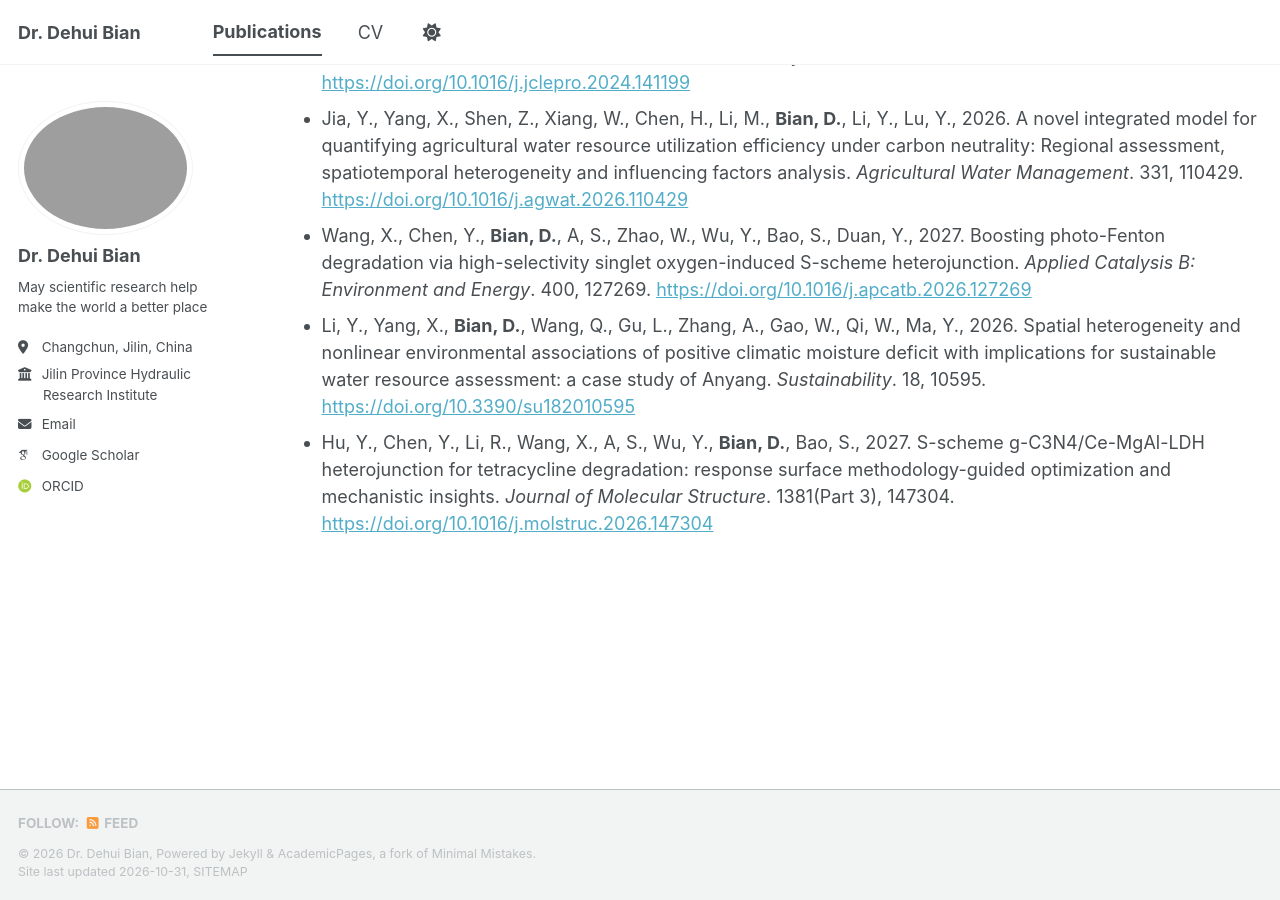
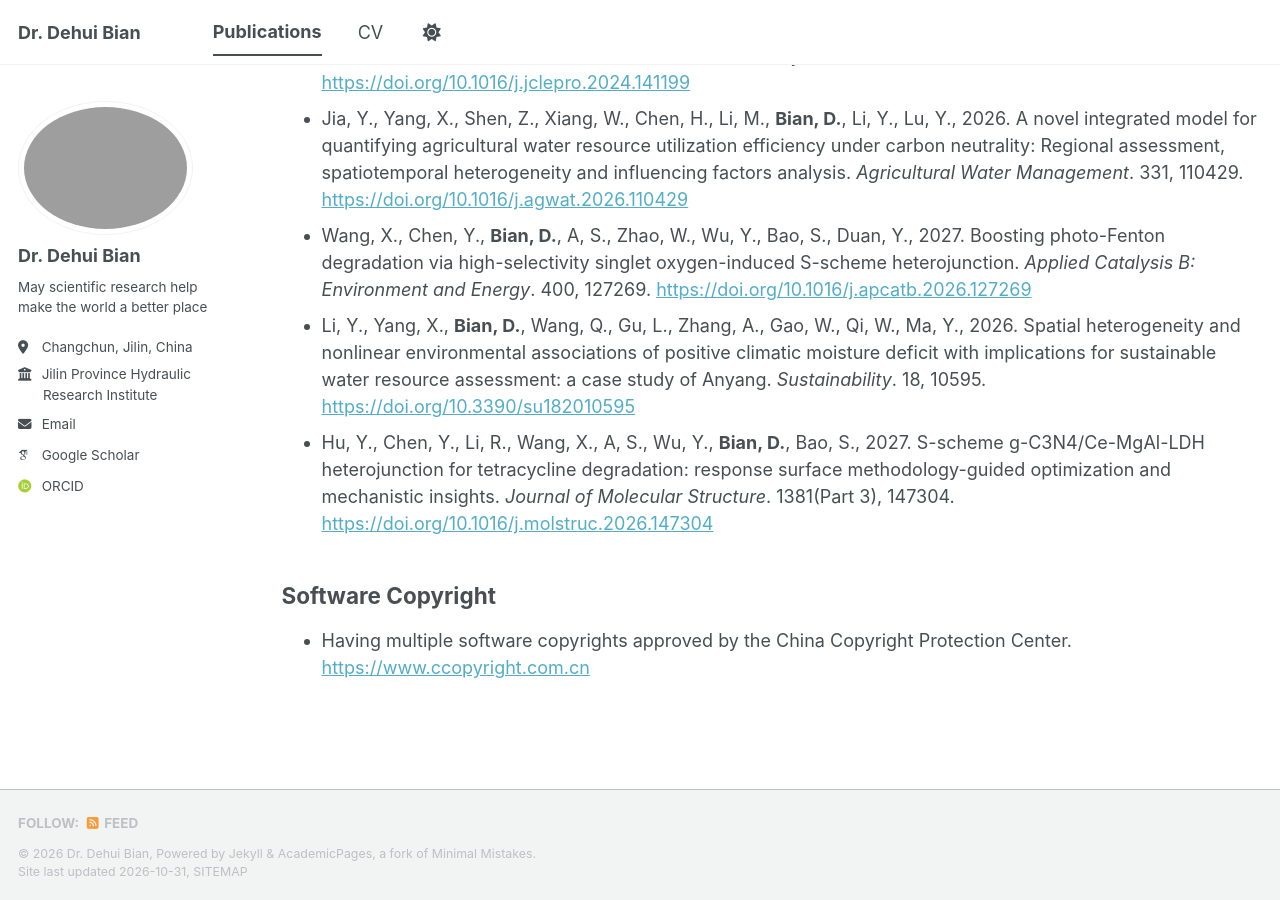
Before and after one commit to DehuiBian/dehuibian.github.io, a Jekyll site: the page built from _pages/publications.html, in a window 1280 px wide and 900 px high, scrolled down 1928 px. Built offline with Jekyll 4.4.1, drawn with Linux system fonts in a browser that asks for light colours; some web fonts are replaced; a script bundle is joined from its source files by our own code; library files that are not in the unit come from our copies; some of the changed text lies outside the part shown.

Commit message:
publications.html

```diff
--- a/_pages/publications.html
+++ b/_pages/publications.html
@@ -37,3 +37,9 @@ author_profile: true
   <li>Li, Y., Yang, X., <strong>Bian, D.</strong>, Wang, Q., Gu, L., Zhang, A., Gao, W., Qi, W., Ma, Y., 2026. Spatial heterogeneity and nonlinear environmental associations of positive climatic moisture deficit with implications for sustainable water resource assessment: a case study of Anyang. <em>Sustainability</em>. 18, 10595. <a href="https://doi.org/10.3390/su182010595">https://doi.org/10.3390/su182010595</a></li>
   <li>Hu, Y., Chen, Y., Li, R., Wang, X., A, S., Wu, Y., <strong>Bian, D.</strong>, Bao, S., 2027. S-scheme g-C3N4/Ce-MgAl-LDH heterojunction for tetracycline degradation: response surface methodology-guided optimization and mechanistic insights. <em>Journal of Molecular Structure</em>. 1381(Part 3), 147304. <a href="https://doi.org/10.1016/j.molstruc.2026.147304">https://doi.org/10.1016/j.molstruc.2026.147304</a></li>
 </ul>
+
+<h2>Software Copyright</h2>
+
+<ul>
+    <li>Having multiple software copyrights approved by the China Copyright Protection Center. <a href="https://www.ccopyright.com.cn">https://www.ccopyright.com.cn</a></li>
+</ul>
```
Also changed, not shown: other parts of _pages/publications.html (+1 -1 lines).
